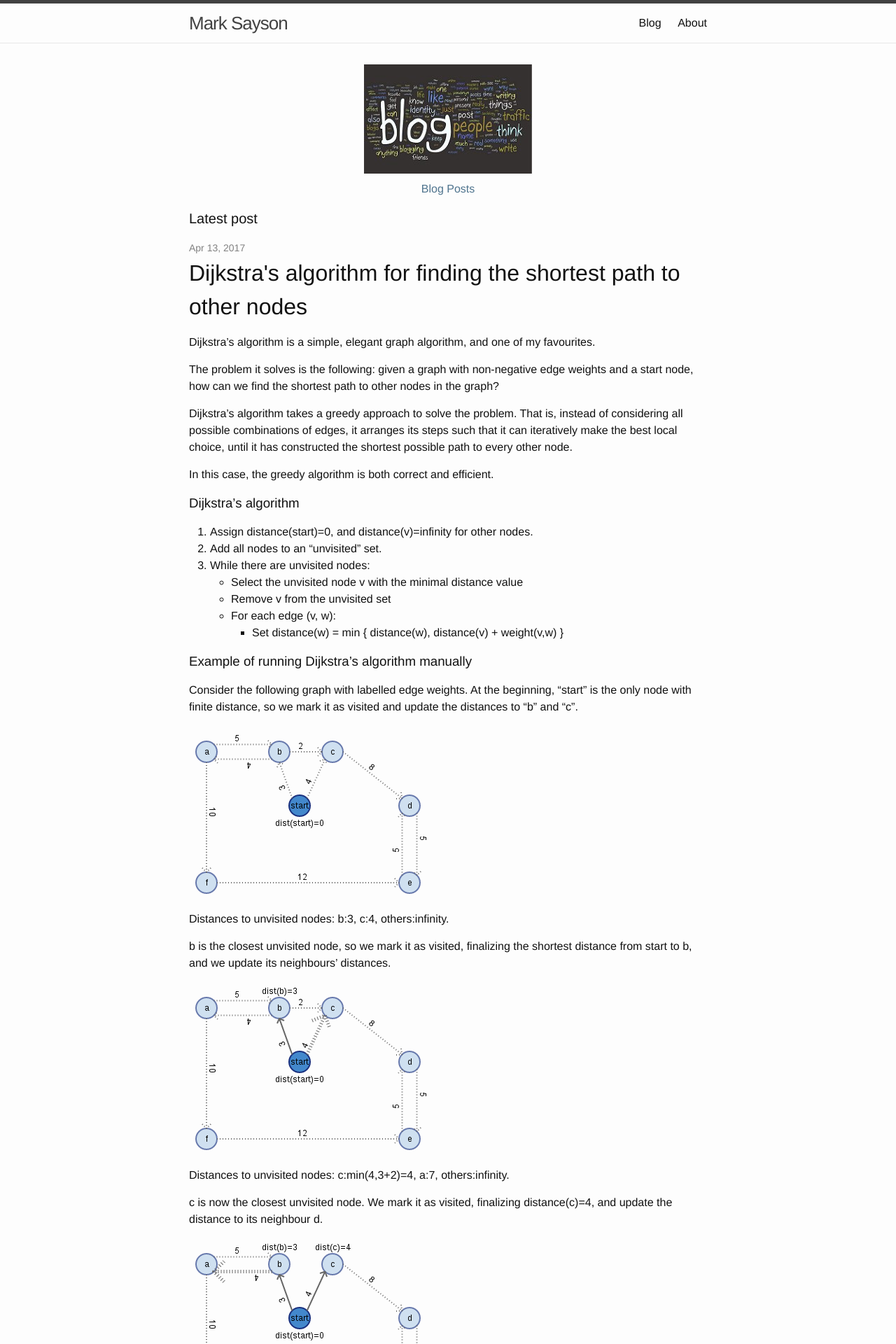
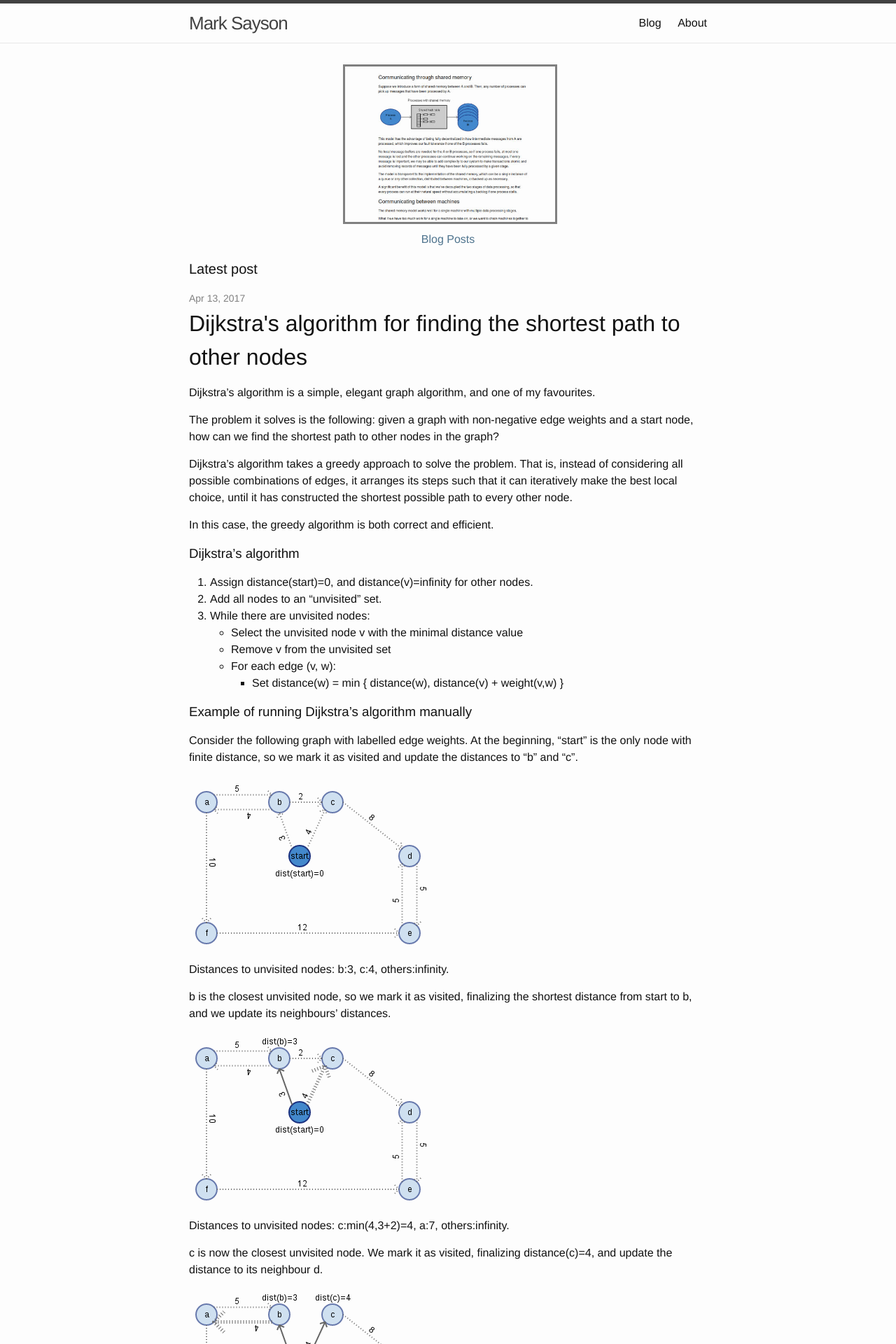
Before and after one commit to msayson/msayson.github.io, a Jekyll site: the page built from index.html, in a window 1280 px wide. Shown: the top 1920 px of the page at 70% size. Built offline with Jekyll 4.4.1, drawn with Linux system fonts in a browser that asks for light colours.

Commit message:
Updated blog section icon

```diff
--- a/_sass/_layout.scss
+++ b/_sass/_layout.scss
@@ -146,6 +146,18 @@
 /**
  * Page content
  */
+.home-large-section-icons {
+    text-align: center;
+
+    a {
+        display: inline-block;
+        max-width: 300px;
+        .image-wrapper img {
+            border: medium solid gray;
+        }
+    }
+}
+
 .page-content {
     padding: $spacing-unit 0;
 }
--- a/index.html
+++ b/index.html
@@ -2,10 +2,10 @@
 layout: default
 ---
 
-<div class="home">
+<div class="home-large-section-icons">
   <a href="/blog">
     {% include image.html img="/images/blog_icon.jpg"
-      title="Image by Javier Ferreiro - https://www.flickr.com/photos/dekuwa/5983723237, available under Creative Commons Attribution-NonCommercial-ShareAlike 2.0 Generic (https://creativecommons.org/licenses/by-nc-sa/2.0/)"
+      title="Image of Scalability of Data Processing post (https://www.marksayson.com/blog/scalability-of-data-processing/)"
       caption="Blog Posts" %}
   </a>
 </div>
```
Also changed, not shown: images/blog_icon.jpg.
